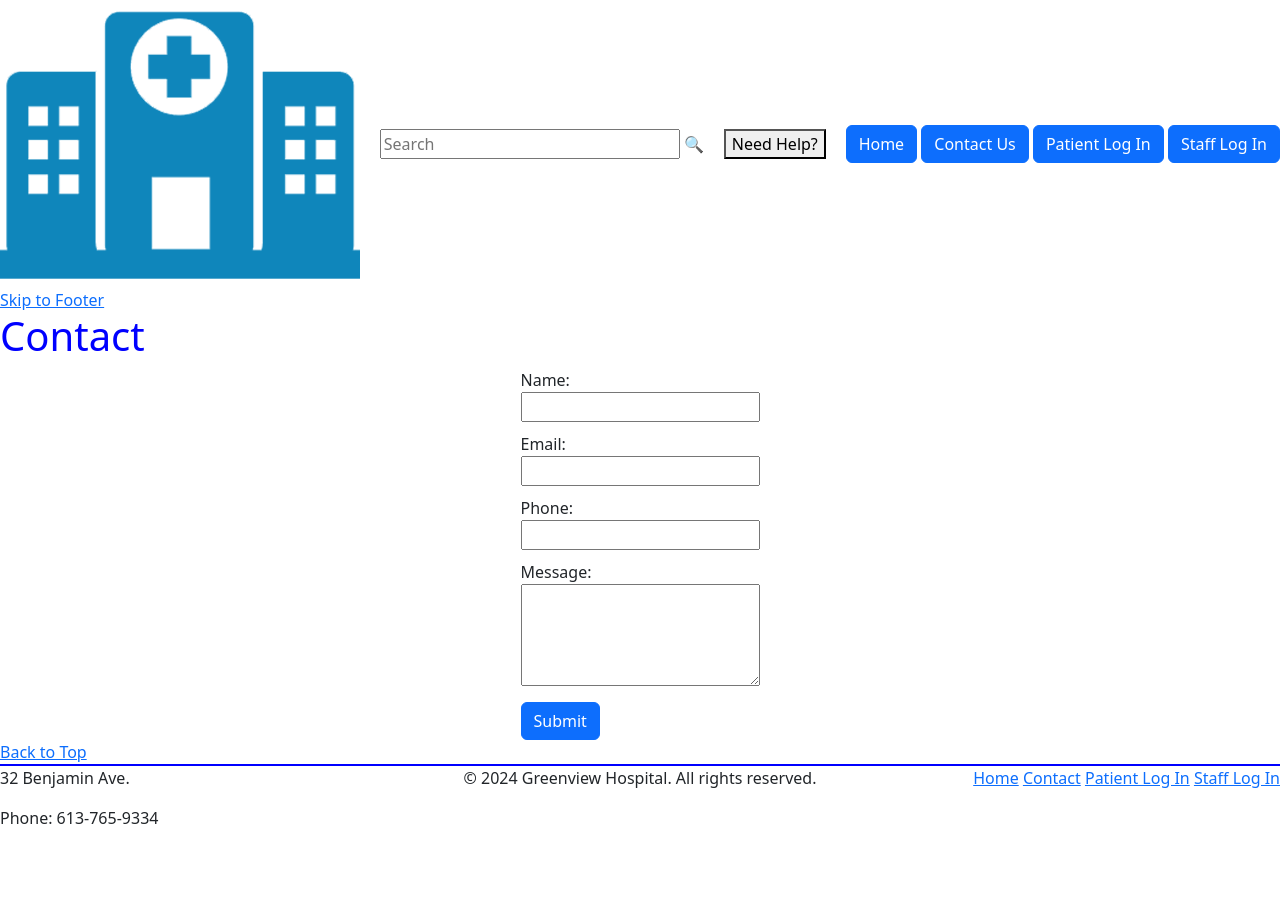
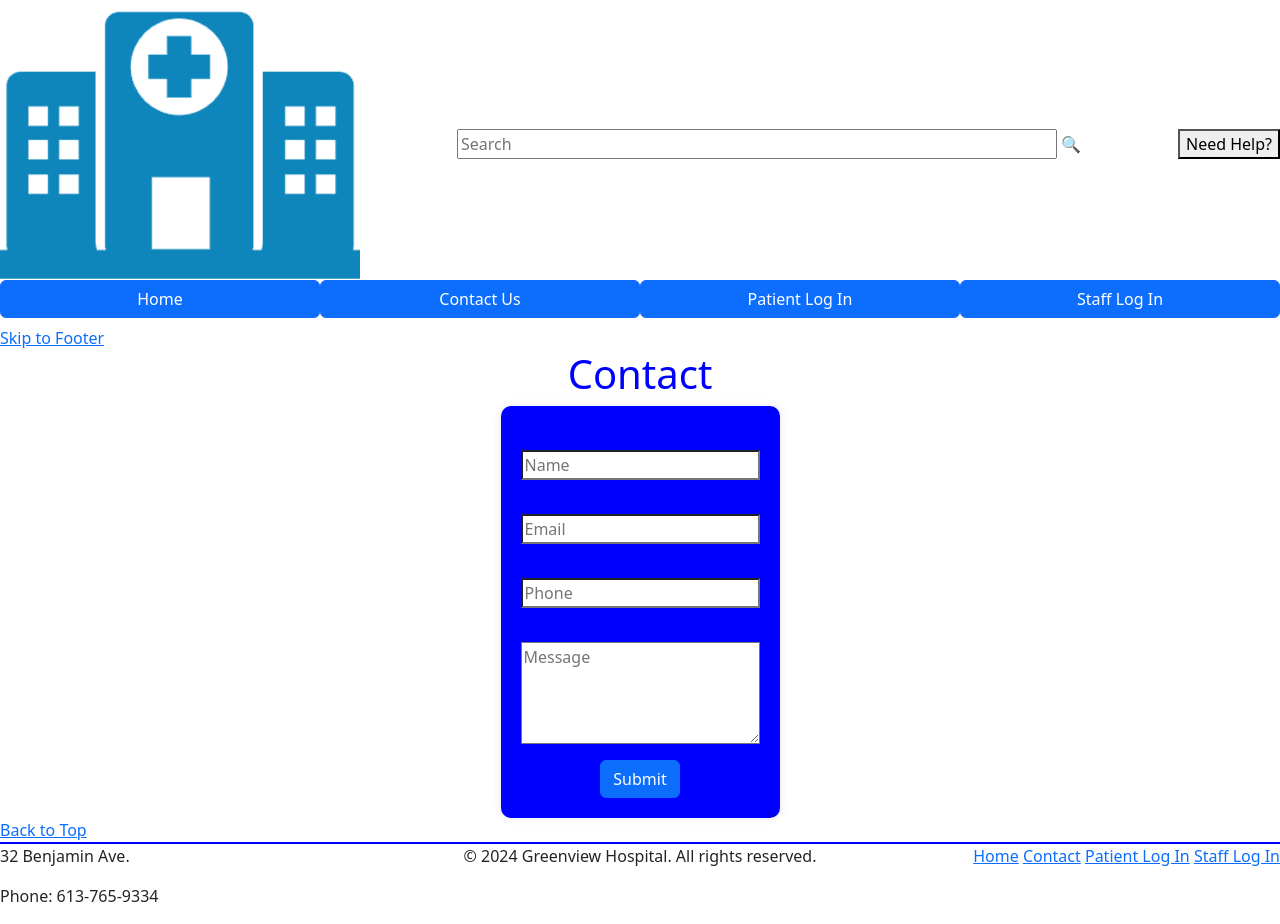
Before and after one commit to harr0764/mtm6201_final, a plain HTML site: page contact.html in a window 1280 px wide. Before the commit the page ends 846 px from the top, so only its background shows below. Drawn offline with nearby package versions, Linux system fonts and the light colour scheme.

Commit message:
final touches

```diff
--- a/contact.html
+++ b/contact.html
@@ -8,33 +8,61 @@
     <style>
         /* Custom styles */
         .navbar-search input[type="text"] {
-            width: 300px; /* Adjust the width of the search bar */
+            width: 600px;
+        }
+        .nav-links {
+            width: 100%;
+            display: flex;
+            justify-content: space-around;
+            margin: 0;
+            padding: 0;
         }
         .nav-links a {
-            color: white; /* Change text color of nav buttons to white */
+            color: white;
+            width: 100%;
+            text-align: center;
         }
         h1 {
-            color: blue; /* Change color of h1 text to blue */
-            font-size: 2.5rem; /* Increase font size of h1 */
+            color: blue;
+            font-size: 2.5rem;
+            text-align: center;
         }
         .footer-left, .footer-center, .footer-right {
-            flex: 1; /* Equal width for footer content */
+            flex: 1;
         }
         footer {
-            border-top: 2px solid blue; /* Add a thick blue border on top of the footer */
+            border-top: 2px solid blue;
         }
-        /* Center form content */
+
         .form-container {
             display: flex;
             justify-content: center;
+            margin: 0 auto;
         }
-        /* Make all input fields same width */
+
         form input[type="text"],
         form input[type="email"],
         form input[type="tel"],
         form textarea {
             width: 100%;
             margin-bottom: 10px;
+            background-color: white;
+        }
+
+        form {
+            background-color: blue;
+            padding: 20px;
+            border-radius: 10px;
+            box-shadow: 0 0 10px rgba(0, 0, 0, 0.1);
+        }
+
+        form label {
+            display: none;
+        }
+
+        form input[type="submit"] {
+            display: block;
+            margin: 0 auto;
         }
     </style>
 </head>
@@ -42,7 +70,7 @@
     <!-- Navbar -->
     <div id="top" class="navbar" role="navigation" itemscope itemtype="http://schema.org/SiteNavigationElement">
         <!-- Logo -->
-        <img src="images/logo.jpg" alt="Logo" role="img" aria-label="Logo" itemprop="logo">
+        <img src="images/logo.jpg" alt="Logo" role="img" aria-label="Logo" itemprop="logo" class="logo-pic">
 
         <!-- Search bar -->
         <div class="navbar-search" role="search">
@@ -73,16 +101,16 @@
         <div class="form-container">
             <form role="form" itemprop="mainEntity">
                 <label for="name" itemprop="name">Name:</label><br>
-                <input type="text" id="name" name="name" role="textbox"><br>
+                <input type="text" id="name" name="name" placeholder="Name" role="textbox"><br>
 
                 <label for="email" itemprop="email">Email:</label><br>
-                <input type="email" id="email" name="email" role="textbox"><br>
+                <input type="email" id="email" name="email" placeholder="Email" role="textbox"><br>
 
                 <label for="phone" itemprop="telephone">Phone:</label><br>
-                <input type="tel" id="phone" name="phone" role="textbox"><br>
+                <input type="tel" id="phone" name="phone" placeholder="Phone" role="textbox"><br>
 
                 <label for="message" itemprop="text">Message:</label><br>
-                <textarea id="message" name="message" rows="4" role="textbox"></textarea><br>
+                <textarea id="message" name="message" placeholder="Message" rows="4" role="textbox"></textarea><br>
 
                 <input type="submit" value="Submit" role="button" class="btn btn-primary">
             </form>
@@ -111,6 +139,6 @@
             <a href="#" role="link" itemprop="url">Staff Log In</a>
         </div>
     </footer>
-    <script src="https://cdn.jsdelivr.net/npm/bootstrap@5.3.3/dist/js/bootstrap.bundle.min.js" integrity="sha384-YvpcrYf0tY3lHB60NNkmXc5s9fDVZLESaAA55NDzOxhy9GkcIdslK1eN7N6jIeHz" crossorigin="anonymous"></script>
+    <script src="https://cdn.jsdelivr.net/npm/bootstrap@5.3.3/dist/js/bootstrap.bundle.min.js" integrity="sha384-YvpcrYf0tY3lHB60NNkmXc5s9fDVZLESaAA55NDzOxhy9GkcIdslK1eN7N6jIeHz" crossorigin></script>
 </body>
 </html>
--- a/main.css
+++ b/main.css
@@ -0,0 +1,48 @@
+/* http://meyerweb.com/eric/tools/css/reset/
+   v2.0 | 20110126
+   License: none (public domain)
+*/
+
+html, body, div, span, applet, object, iframe,
+h1, h2, h3, h4, h5, h6, p, blockquote, pre,
+a, abbr, acronym, address, big, cite, code,
+del, dfn, em, img, ins, kbd, q, s, samp,
+small, strike, strong, sub, sup, tt, var,
+b, u, i, center,
+dl, dt, dd, ol, ul, li,
+fieldset, form, label, legend,
+table, caption, tbody, tfoot, thead, tr, th, td,
+article, aside, canvas, details, embed,
+figure, figcaption, footer, header, hgroup,
+menu, nav, output, ruby, section, summary,
+time, mark, audio, video {
+	margin: 0;
+	padding: 0;
+	border: 0;
+	font-size: 100%;
+	font: inherit;
+	vertical-align: baseline;
+}
+/* HTML5 display-role reset for older browsers */
+article, aside, details, figcaption, figure,
+footer, header, hgroup, menu, nav, section {
+	display: block;
+}
+body {
+	line-height: 1;
+}
+ol, ul {
+	list-style: none;
+}
+blockquote, q {
+	quotes: none;
+}
+blockquote:before, blockquote:after,
+q:before, q:after {
+	content: '';
+	content: none;
+}
+table {
+	border-collapse: collapse;
+	border-spacing: 0;
+}
```
Also changed, not shown: index.html (+26 -10 lines), images/image2.avif (added), images/image3.avif (added).
